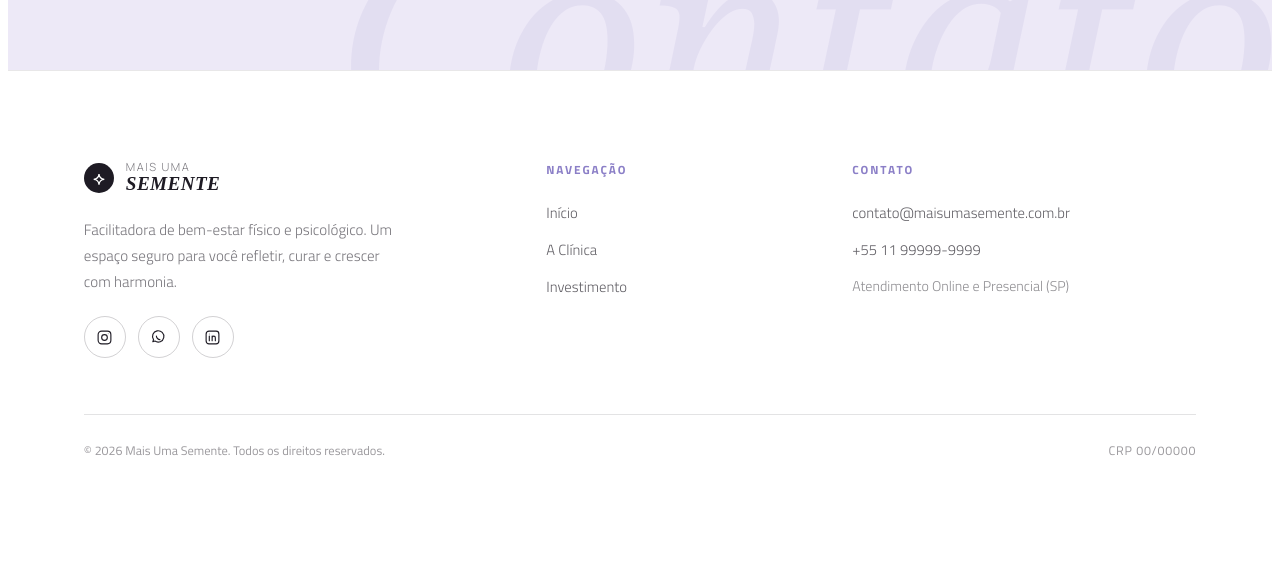
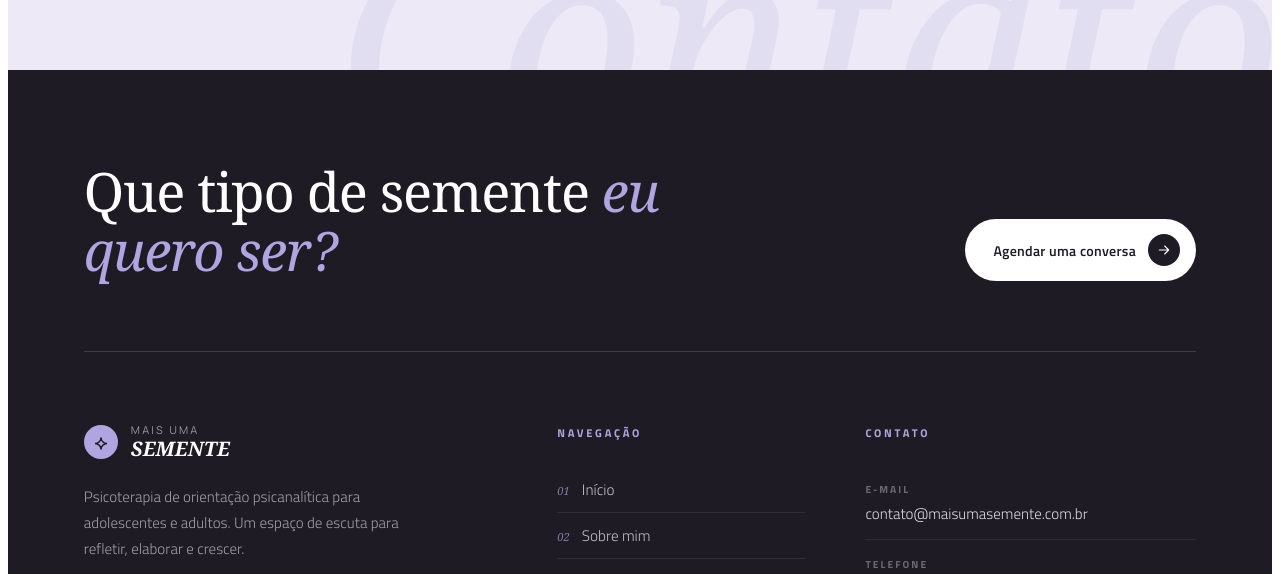
Before and after one commit to Kauasx09-Henrique/Web-mais-uma-semente, a React (Vite) app: page /pesquisa in a window 1280 px wide. Shown: the part 4283-4857 px from the top of the page. Before the commit the page ends 4777 px from the top, so only its background shows below. Built offline with nearby package versions, Linux system fonts and the light colour scheme; a web font is replaced by a local one.

Commit message:
Novo footer mais bonito e redesenhado

```diff
--- a/src/components/footer.tsx
+++ b/src/components/footer.tsx
@@ -1,3 +1,4 @@
+import { Link } from 'react-router-dom';
 import './styles/footer.css';
 
 const SeedIcon = ({ className }: { className?: string }) => (
@@ -31,36 +32,63 @@ const LinkedinIcon = () => (
 );
 
 const navLinks = [
-    { href: '#inicio', label: 'Início' },
-    { href: '#sobre', label: 'A Clínica' },
-    { href: '#terapias', label: 'Investimento' },
+    { href: '/#inicio', label: 'Início' },
+    { href: '/#sobre', label: 'Sobre mim' },
+    { href: '/#terapias', label: 'Terapias' },
+    { href: '/pesquisa', label: 'Pesquisa', internal: true },
+    { href: '/#contato', label: 'Contato' },
 ];
 
 const socialLinks = [
     { href: '#', label: 'Instagram', icon: <InstagramIcon /> },
-    { href: '#', label: 'WhatsApp', icon: <WhatsappIcon /> },
+    { href: 'https://wa.me/5561999999999', label: 'WhatsApp', icon: <WhatsappIcon /> },
     { href: '#', label: 'LinkedIn', icon: <LinkedinIcon /> },
 ];
 
 export function Footer() {
     return (
         <footer className="footer-master">
+            <span className="footer-watermark" aria-hidden="true">Semente</span>
+
+            <div className="footer-inner">
+
+                <div className="footer-top">
+                    <p className="footer-statement">
+                        Que tipo de semente
+                        <em> eu quero ser?</em>
+                    </p>
+                    <a href="/#contato" className="footer-cta">
+                        <span>Agendar uma conversa</span>
+                        <svg viewBox="0 0 24 24" fill="none" stroke="currentColor" strokeWidth="1.6" strokeLinecap="round" strokeLinejoin="round">
+                            <path d="M5 12h14M13 6l6 6-6 6" />
+                        </svg>
+                    </a>
+                </div>
+
                 <div className="footer-grid">
-
                     <div className="footer-brand-col">
-                    <a href="/" className="footer-logo">
+                        <Link to="/" className="footer-logo">
                             <SeedIcon className="logo-icon" />
-                        <div className="logo-text">
+                            <span className="logo-text">
                                 <span className="logo-thin">mais uma</span>
                                 <span className="logo-bold">SEMENTE</span>
-                        </div>
-                    </a>
+                            </span>
+                        </Link>
                         <p className="footer-bio">
-                        Facilitadora de bem-estar físico e psicológico. Um espaço seguro para você refletir, curar e crescer com harmonia.
+                            Psicoterapia de orientação psicanalítica para adolescentes e
+                            adultos. Um espaço de escuta para refletir, elaborar e crescer.
                         </p>
                         <div className="footer-social-wrapper">
                             {socialLinks.map((social) => (
-                            <a key={social.label} href={social.href} className="social-icon-link" aria-label={social.label} title={social.label}>
+                                <a
+                                    key={social.label}
+                                    href={social.href}
+                                    target="_blank"
+                                    rel="noopener noreferrer"
+                                    className="social-icon-link"
+                                    aria-label={social.label}
+                                    title={social.label}
+                                >
                                     {social.icon}
                                 </a>
                             ))}
@@ -70,27 +98,49 @@ export function Footer() {
                     <div className="footer-links-col">
                         <h4 className="footer-col-title">Navegação</h4>
                         <nav className="footer-nav">
-                        {navLinks.map((link) => (
+                            {navLinks.map((link, i) =>
+                                link.internal ? (
+                                    <Link key={link.label} to={link.href} className="footer-link">
+                                        <span className="footer-link-num">0{i + 1}</span>
+                                        {link.label}
+                                    </Link>
+                                ) : (
                                     <a key={link.label} href={link.href} className="footer-link">
+                                        <span className="footer-link-num">0{i + 1}</span>
                                         {link.label}
                                     </a>
-                        ))}
+                                )
+                            )}
                         </nav>
                     </div>
 
                     <div className="footer-contact-col">
                         <h4 className="footer-col-title">Contato</h4>
                         <div className="footer-contacts">
-                        <a href="mailto:contato@maisumasemente.com.br" className="footer-link">contato@maisumasemente.com.br</a>
-                        <a href="tel:+5511999999999" className="footer-link">+55 11 99999-9999</a>
-                        <span className="footer-static-text">Atendimento Online e Presencial (SP)</span>
+                            <a href="mailto:contato@maisumasemente.com.br" className="footer-contact-item">
+                                <span className="contact-label">E-mail</span>
+                                <span className="contact-value">contato@maisumasemente.com.br</span>
+                            </a>
+                            <a href="tel:+5561999999999" className="footer-contact-item">
+                                <span className="contact-label">Telefone</span>
+                                <span className="contact-value">+55 (61) 99999-9999</span>
+                            </a>
+                            <div className="footer-contact-item is-static">
+                                <span className="contact-label">Consultório</span>
+                                <span className="contact-value">Asa Norte, Brasília — DF</span>
+                                <span className="contact-extra">Presencial e online</span>
+                            </div>
                         </div>
                     </div>
                 </div>
 
                 <div className="footer-bottom-bar">
-                <span className="copyright">© {new Date().getFullYear()} Mais Uma Semente. Todos os direitos reservados.</span>
-                <span className="crp-badge">CRP 00/00000</span>
+                    <span className="copyright">
+                        © {new Date().getFullYear()} Mais Uma Semente · Naiara Windmöller
+                    </span>
+                    <span className="crp-badge">CRP 15.411/DF</span>
+                </div>
+
             </div>
         </footer>
     );
--- a/src/components/styles/footer.css
+++ b/src/components/styles/footer.css
@@ -1,48 +1,140 @@
 /* ============================================================
-   Footer — Mais Uma Semente (minimalista)
-   lavanda #8B7FC7 · texto #1E1B24 · fundo #FFFFFF
+   Footer — Mais Uma Semente
+   fundo #1E1B24 · lavanda #B0A5E0 · lavanda clara #CFC6EC
    ============================================================ */
 
 .footer-master {
     position: relative;
-    background: #FFFFFF;
-    padding: 90px 6% 0;
+    background: #1E1B24;
+    padding: 0 6%;
+    overflow: hidden;
     font-family: 'Titillium Web', sans-serif;
-    border-top: 1px solid rgba(30, 27, 36, 0.1);
 }
 
-.footer-grid {
+.footer-watermark {
+    position: absolute;
+    right: -0.04em;
+    bottom: -0.3em;
+    font-family: 'Soho', 'Georgia', serif;
+    font-style: italic;
+    font-size: clamp(7rem, 18vw, 17rem);
+    line-height: 0.8;
+    color: rgba(176, 165, 224, 0.06);
+    pointer-events: none;
+    user-select: none;
+    white-space: nowrap;
+}
+
+.footer-inner {
+    position: relative;
+    z-index: 1;
     max-width: 1280px;
     margin: 0 auto;
+}
+
+/* ---------- faixa superior ---------- */
+.footer-top {
     display: grid;
-    grid-template-columns: 1.3fr 0.8fr 1.1fr;
-    gap: 56px;
-    padding-bottom: 56px;
-    border-bottom: 1px solid rgba(30, 27, 36, 0.12);
+    grid-template-columns: 1fr auto;
+    align-items: end;
+    gap: 48px;
+    padding: 92px 0 70px;
+    border-bottom: 1px solid rgba(255, 255, 255, 0.14);
+}
+
+.footer-statement {
+    margin: 0;
+    font-family: 'Soho', 'Georgia', serif;
+    font-weight: 400;
+    font-size: clamp(1.8rem, 4.4vw, 3.4rem);
+    line-height: 1.1;
+    letter-spacing: -0.022em;
+    color: #FFFFFF;
+    max-width: 720px;
+    text-wrap: pretty;
+}
+
+.footer-statement em {
+    font-style: italic;
+    color: #B0A5E0;
+}
+
+.footer-cta {
+    flex-shrink: 0;
+    display: inline-flex;
+    align-items: center;
+    gap: 12px;
+    padding: 15px 16px 15px 28px;
+    background: #FFFFFF;
+    border-radius: 100px;
+    color: #1E1B24;
+    text-decoration: none;
+    font-size: 0.88rem;
+    font-weight: 600;
+    letter-spacing: 0.02em;
+    white-space: nowrap;
+    transition: background 0.35s ease, color 0.35s ease, gap 0.35s ease;
+}
+
+.footer-cta svg {
+    flex-shrink: 0;
+    width: 32px;
+    height: 32px;
+    box-sizing: border-box;
+    padding: 8px;
+    border-radius: 50%;
+    background: #1E1B24;
+    color: #FFFFFF;
+    transition: transform 0.45s cubic-bezier(.65, 0, .35, 1), background 0.35s ease, color 0.35s ease;
+}
+
+.footer-cta:hover {
+    background: #B0A5E0;
+    gap: 18px;
+}
+
+.footer-cta:hover svg {
+    transform: rotate(45deg);
+    background: #1E1B24;
+    color: #B0A5E0;
+}
+
+/* ---------- grid ---------- */
+.footer-grid {
+    display: grid;
+    grid-template-columns: 1.25fr 0.75fr 1fr;
+    gap: 60px;
+    padding: 72px 0 64px;
+    border-bottom: 1px solid rgba(255, 255, 255, 0.14);
 }
 
 .footer-brand-col {
     display: flex;
     flex-direction: column;
-    gap: 22px;
+    gap: 24px;
 }
 
 .footer-logo {
     display: flex;
     align-items: center;
-    gap: 12px;
+    gap: 13px;
     text-decoration: none;
     width: fit-content;
 }
 
 .logo-icon {
-    width: 30px;
-    height: 30px;
-    padding: 7px;
+    width: 34px;
+    height: 34px;
+    padding: 8px;
     box-sizing: border-box;
-    background: #1E1B24;
-    color: #fff;
+    background: #B0A5E0;
+    color: #1E1B24;
     border-radius: 50%;
+    transition: transform 0.5s cubic-bezier(.22, 1, .36, 1);
+}
+
+.footer-logo:hover .logo-icon {
+    transform: rotate(20deg) scale(1.06);
 }
 
 .logo-text {
@@ -52,47 +144,49 @@
 }
 
 .logo-thin {
-    font-size: 0.7rem;
-    letter-spacing: 0.14em;
+    font-size: 0.68rem;
+    letter-spacing: 0.2em;
     text-transform: uppercase;
-    font-weight: 300;
-    color: rgba(30, 27, 36, 0.6);
+    font-weight: 400;
+    color: rgba(255, 255, 255, 0.55);
 }
 
 .logo-bold {
-    font-family: 'Soho', serif;
+    font-family: 'Soho', 'Georgia', serif;
     font-style: italic;
     font-weight: 600;
-    font-size: 1.2rem;
-    color: #1E1B24;
+    font-size: 1.25rem;
+    letter-spacing: 0.01em;
+    color: #FFFFFF;
 }
 
 .footer-bio {
     font-size: 0.94rem;
-    line-height: 1.7;
+    line-height: 1.75;
     font-weight: 300;
-    color: rgba(30, 27, 36, 0.6);
-    max-width: 320px;
+    color: rgba(255, 255, 255, 0.58);
+    max-width: 330px;
     margin: 0;
     text-wrap: pretty;
 }
 
 .footer-social-wrapper {
     display: flex;
-    gap: 12px;
+    gap: 10px;
+    margin-top: 4px;
 }
 
 .social-icon-link {
     display: flex;
     align-items: center;
     justify-content: center;
-    width: 40px;
-    height: 40px;
+    width: 42px;
+    height: 42px;
     border-radius: 50%;
-    border: 1px solid rgba(30, 27, 36, 0.2);
-    color: #1E1B24;
+    border: 1px solid rgba(255, 255, 255, 0.22);
+    color: rgba(255, 255, 255, 0.8);
     text-decoration: none;
-    transition: background 0.3s ease, border-color 0.3s ease, color 0.3s ease, transform 0.3s ease;
+    transition: background 0.35s ease, border-color 0.35s ease, color 0.35s ease, transform 0.4s cubic-bezier(.22, 1, .36, 1);
 }
 
 .social-icon-link svg {
@@ -101,84 +195,158 @@
 }
 
 .social-icon-link:hover {
-    background: #8B7FC7;
-    border-color: #8B7FC7;
-    color: #fff;
-    transform: translateY(-3px);
+    background: #B0A5E0;
+    border-color: #B0A5E0;
+    color: #1E1B24;
+    transform: translateY(-4px);
 }
 
+/* colunas */
 .footer-col-title {
-    font-size: 0.74rem;
-    letter-spacing: 0.16em;
+    font-size: 0.7rem;
+    letter-spacing: 0.24em;
     text-transform: uppercase;
-    color: #8B7FC7;
+    color: #B0A5E0;
     font-weight: 700;
-    margin: 0 0 22px;
+    margin: 0 0 26px;
 }
 
-.footer-nav,
+.footer-nav {
+    display: flex;
+    flex-direction: column;
+}
+
+.footer-link {
+    display: flex;
+    align-items: baseline;
+    gap: 12px;
+    padding: 11px 0;
+    font-size: 0.95rem;
+    color: rgba(255, 255, 255, 0.72);
+    text-decoration: none;
+    font-weight: 300;
+    border-bottom: 1px solid rgba(255, 255, 255, 0.08);
+    transition: color 0.3s ease, padding-left 0.4s cubic-bezier(.22, 1, .36, 1);
+}
+
+.footer-link-num {
+    font-family: 'Soho', 'Georgia', serif;
+    font-style: italic;
+    font-size: 0.7rem;
+    color: rgba(176, 165, 224, 0.7);
+    transition: color 0.3s ease;
+}
+
+.footer-link:hover {
+    color: #FFFFFF;
+    padding-left: 8px;
+}
+
+.footer-link:hover .footer-link-num {
+    color: #B0A5E0;
+}
+
+/* contato */
 .footer-contacts {
     display: flex;
     flex-direction: column;
-    gap: 14px;
+    gap: 2px;
 }
 
-.footer-link {
-    font-size: 0.92rem;
-    color: rgba(30, 27, 36, 0.7);
+.footer-contact-item {
+    display: flex;
+    flex-direction: column;
+    gap: 5px;
+    padding: 14px 0;
+    border-bottom: 1px solid rgba(255, 255, 255, 0.08);
     text-decoration: none;
-    font-weight: 300;
-    width: fit-content;
-    transition: color 0.3s ease, transform 0.3s ease;
+    transition: padding-left 0.4s cubic-bezier(.22, 1, .36, 1);
 }
 
-.footer-link:hover {
-    color: #8B7FC7;
-    transform: translateX(4px);
+.footer-contact-item:not(.is-static):hover {
+    padding-left: 8px;
 }
 
-.footer-static-text {
-    font-size: 0.88rem;
-    font-weight: 300;
-    color: rgba(30, 27, 36, 0.5);
+.contact-label {
+    font-size: 0.64rem;
+    letter-spacing: 0.2em;
+    text-transform: uppercase;
+    font-weight: 700;
+    color: rgba(255, 255, 255, 0.35);
 }
 
+.contact-value {
+    font-size: 0.94rem;
+    font-weight: 300;
+    color: rgba(255, 255, 255, 0.85);
+    transition: color 0.3s ease;
+}
+
+.footer-contact-item:not(.is-static):hover .contact-value {
+    color: #B0A5E0;
+}
+
+.contact-extra {
+    font-size: 0.82rem;
+    font-weight: 300;
+    color: rgba(255, 255, 255, 0.45);
+}
+
+/* ---------- barra final ---------- */
 .footer-bottom-bar {
-    max-width: 1280px;
-    margin: 0 auto;
     display: flex;
     align-items: center;
     justify-content: space-between;
     gap: 16px;
-    padding: 26px 0;
+    padding: 28px 0 34px;
     font-size: 0.78rem;
-    color: rgba(30, 27, 36, 0.45);
+    font-weight: 300;
+    color: rgba(255, 255, 255, 0.42);
 }
 
 .crp-badge {
-    letter-spacing: 0.06em;
+    letter-spacing: 0.14em;
+    text-transform: uppercase;
+    font-weight: 600;
+    font-size: 0.72rem;
+    color: rgba(255, 255, 255, 0.55);
+    padding: 7px 15px;
+    border: 1px solid rgba(255, 255, 255, 0.18);
+    border-radius: 100px;
 }
 
+/* ---------- responsivo ---------- */
 @media (max-width: 1024px) {
+    .footer-top {
+        grid-template-columns: 1fr;
+        align-items: start;
+        gap: 34px;
+        padding: 72px 0 56px;
+    }
+
     .footer-grid {
         grid-template-columns: 1fr 1fr;
-        row-gap: 44px;
+        row-gap: 50px;
+        padding: 56px 0 50px;
+    }
+
+    .footer-brand-col {
+        grid-column: 1 / -1;
+    }
+
+    .footer-bio {
+        max-width: 440px;
     }
 }
 
 @media (max-width: 640px) {
-    .footer-master {
-        padding: 70px 6% 0;
-    }
-
     .footer-grid {
         grid-template-columns: 1fr;
-        padding-bottom: 40px;
     }
 
     .footer-bottom-bar {
         flex-direction: column;
         align-items: flex-start;
-        gap: 8px;
+        gap: 14px;
     }
 }
--- a/src/pages/Research.tsx
+++ b/src/pages/Research.tsx
@@ -50,7 +50,7 @@ const publications = [
 const timeline = [
     { year: '2009', label: 'Graduação em Psicologia', place: 'UniCEUB' },
     { year: '2016', label: 'Mestrado em Psicologia Clínica e Cultura', place: 'Universidade de Brasília' },
-    { year: '—', label: 'Especialização em Teoria Psicanalítica', place: 'UniCEUB / Sociedade de Psicanálise de Brasília' }
+    { year: '2025', label: 'Especialização em Teoria Psicanalítica', place: 'UniCEUB / Sociedade de Psicanálise de Brasília' }
 ];
 
 export function Research() {
```
Lines whose indentation alone changed are shown as unchanged.
